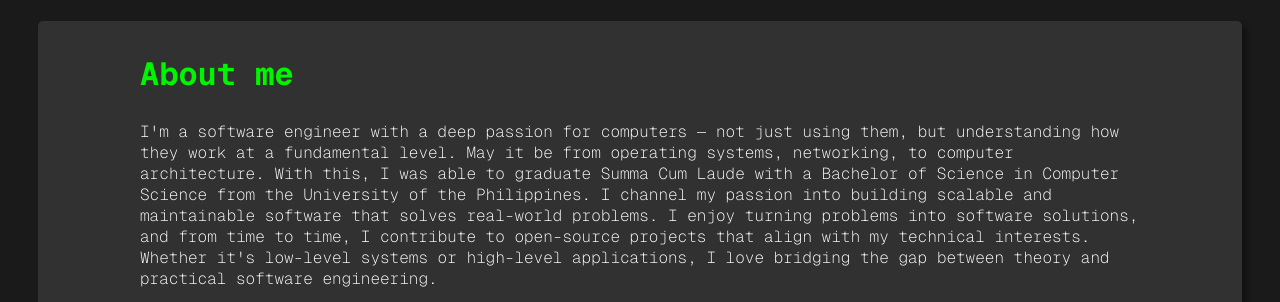
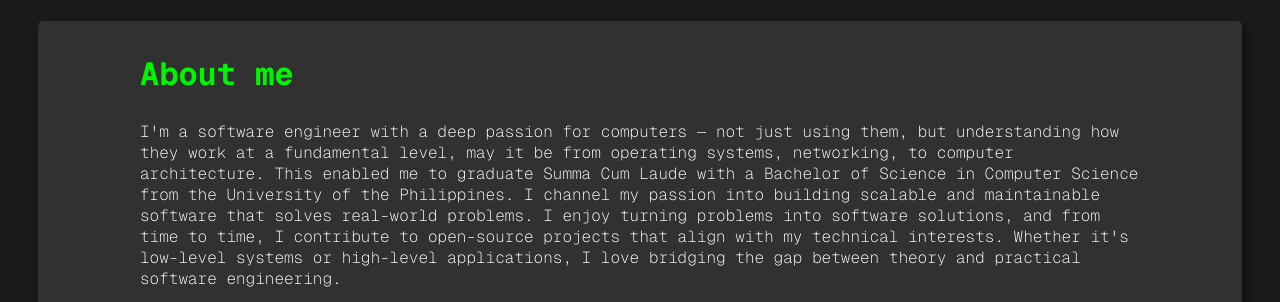
Before and after one commit to IschanLois/clvolo, a website built with webpack: page static/index.html in a window 1280 px wide. Shown: the part 2860-3162 px from the top of the page. Built offline with nearby package versions, Linux system fonts and the light colour scheme; animation ran at ten frames a second.

Commit message:
fix about section

```diff
--- a/static/index.html
+++ b/static/index.html
@@ -147,8 +147,8 @@
       <div class="about__container  container-space">
         <h2>About me</h2>
         <p>
-          I'm a software engineer with a deep passion for computers — not just using them, but understanding how they work at a fundamental level. May it be from
-          operating systems, networking, to computer architecture. With this, I was able to graduate Summa Cum Laude with a Bachelor of Science in Computer Science from the University of the Philippines.
+          I'm a software engineer with a deep passion for computers — not just using them, but understanding how they work at a fundamental level, may it be from
+          operating systems, networking, to computer architecture. This enabled me to graduate Summa Cum Laude with a Bachelor of Science in Computer Science from the University of the Philippines.
           I channel my passion into building scalable and maintainable software that solves real-world problems. I enjoy turning problems into software solutions, and from time to time,
           I contribute to open-source projects that align with my technical interests. Whether it's low-level systems or high-level applications, I love bridging the gap between
           theory and practical software engineering.
```
